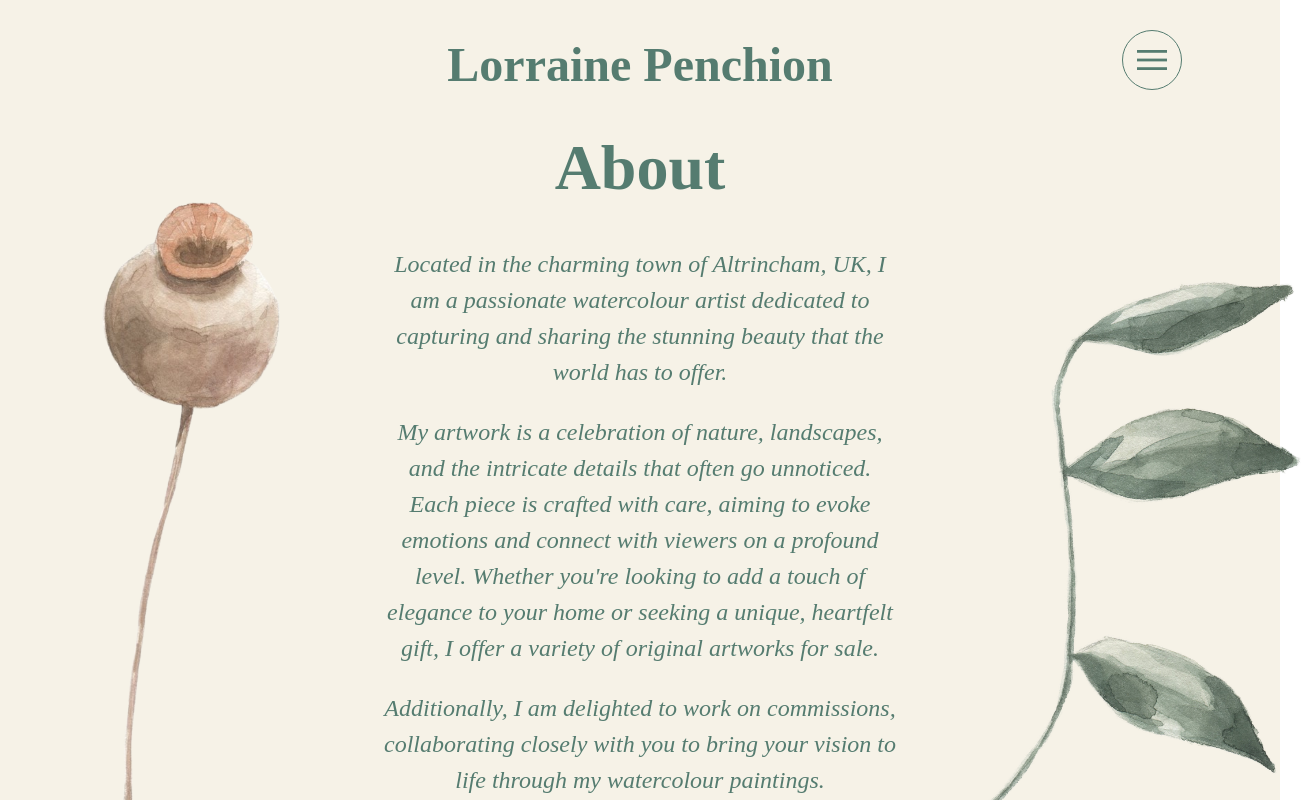
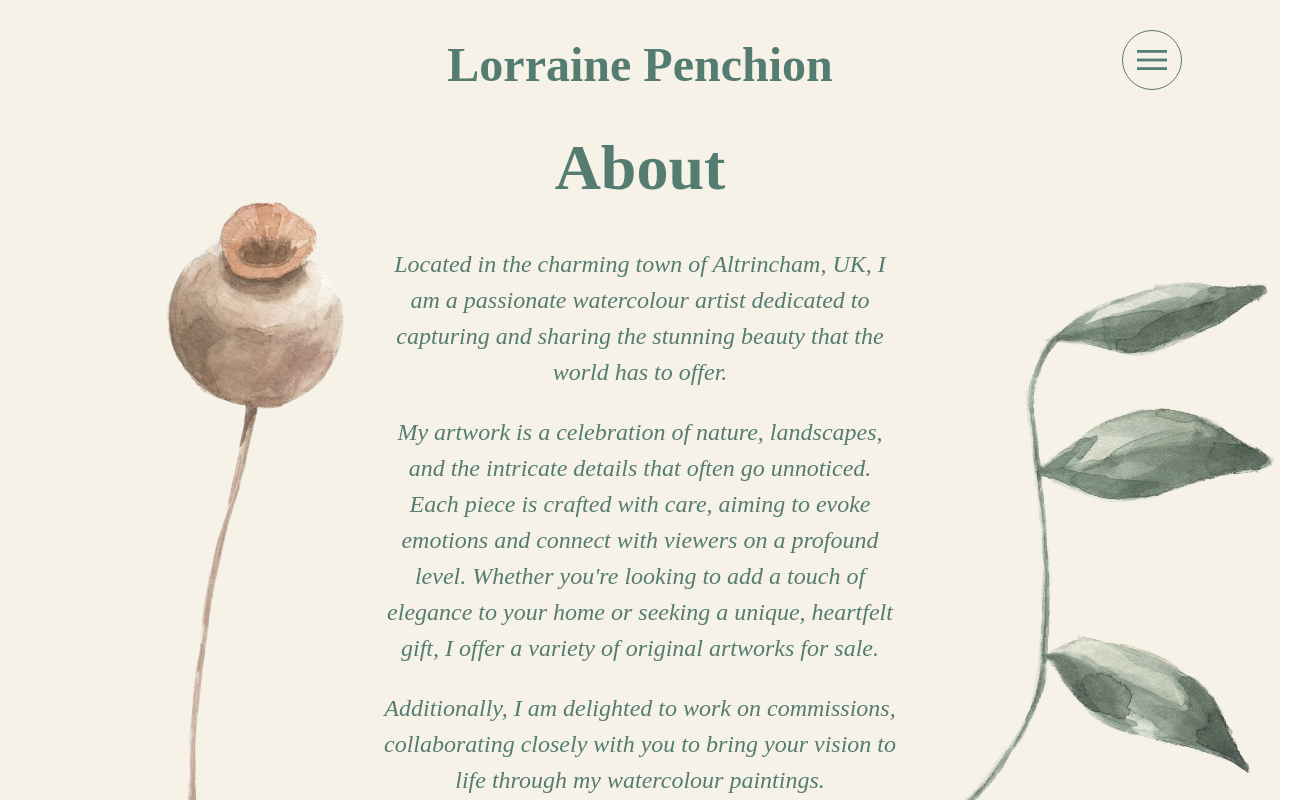
Before and after one commit to Ted-Smiles/website, a React (Vite) app: page /about in a window 1280 px wide. Shown: the top 800 px of the page, 1302 px wide, since content can reach past the window. Built offline with nearby package versions, Linux system fonts and the light colour scheme; a web font is replaced by a local one.

Commit message:
desltop version complete

```diff
--- a/src/App.css
+++ b/src/App.css
@@ -192,14 +192,14 @@
   position: absolute;
   width:380px;
   top: 35%;
-  left: 72%;
+  left: 70%;
 }
 
 #flower-stem {
   position: absolute;
   width:180px;
   top: 25%;
-  left: 8%;
+  left: 13%;
 }
 /* Cards */
 .filters {
```
